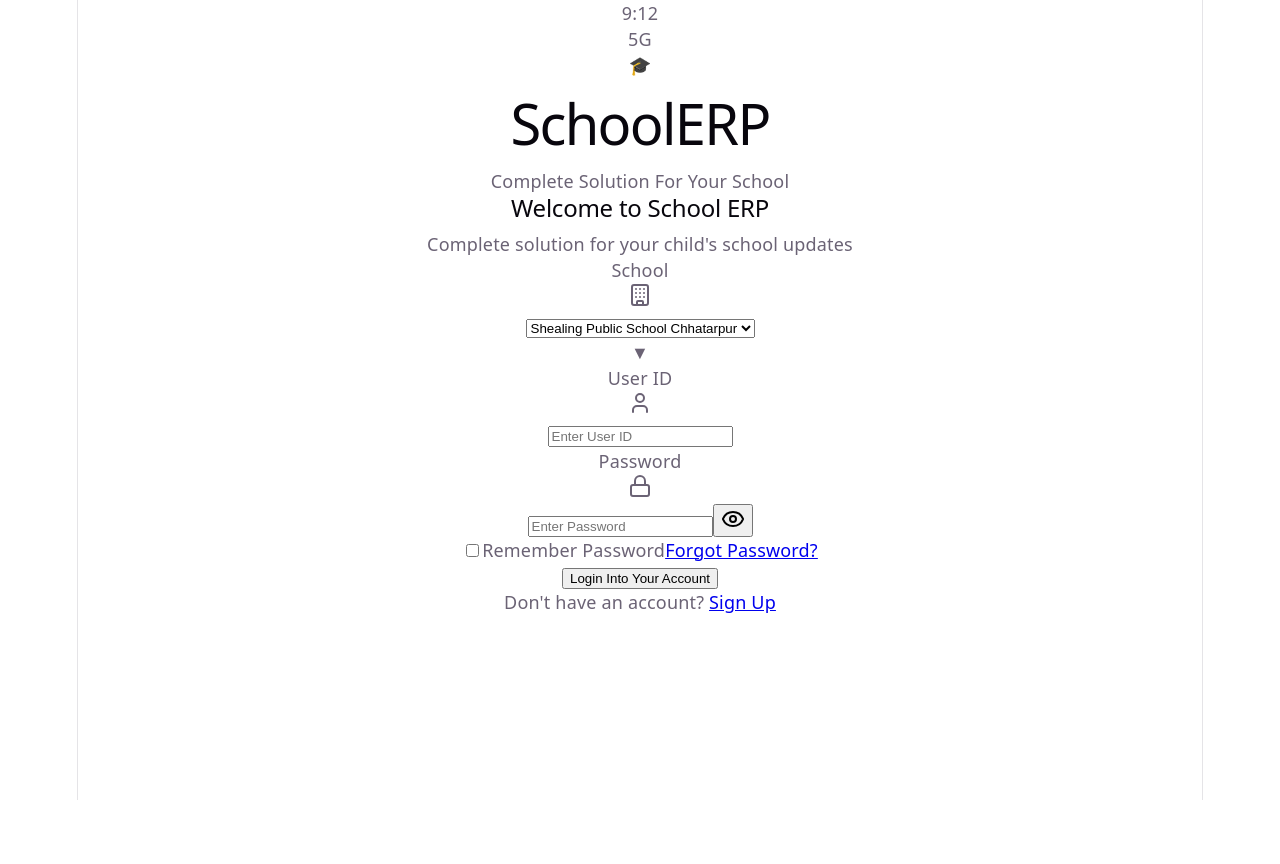
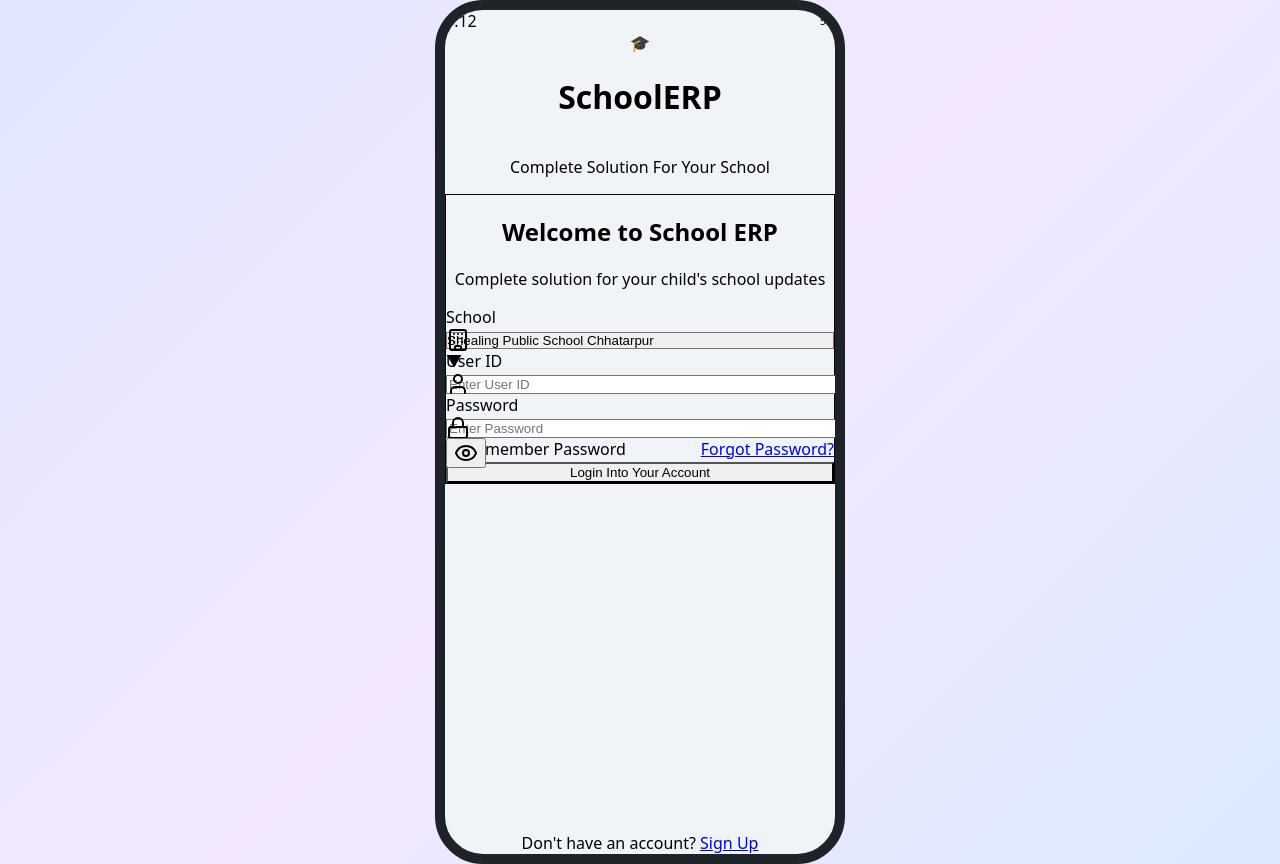
Before and after one commit to Raaz709/SchoolHub-School-Management-Frontend, a React (Vite) app in the folder SchoolHub/: page / in a window 1280 px wide. Before the commit the page ends 800 px from the top, so only its background shows below. Built offline with nearby package versions, Linux system fonts and the light colour scheme.

Commit message:
Fix dark mode color scheme to match light pastel design and document Shadcn UI in README

```diff
--- a/SchoolHub/package.json
+++ b/SchoolHub/package.json
@@ -10,9 +10,11 @@
     "preview": "vite preview"
   },
   "dependencies": {
+    "@tailwindcss/vite": "^4.3.3",
     "lucide-react": "^1.48.0",
     "react": "^19.2.8",
-    "react-dom": "^19.2.8"
+    "react-dom": "^19.2.8",
+    "tailwindcss": "^4.3.3"
   },
   "devDependencies": {
     "@babel/core": "^7.29.7",
--- a/SchoolHub/src/index.css
+++ b/SchoolHub/src/index.css
@@ -1,111 +1,25 @@
+@tailwind base;
+@tailwind components;
+@tailwind utilities;
+
 :root {
-  --text: #6b6375;
-  --text-h: #08060d;
-  --bg: #fff;
-  --border: #e5e4e7;
-  --code-bg: #f4f3ec;
-  --accent: #aa3bff;
-  --accent-bg: rgba(170, 59, 255, 0.1);
-  --accent-border: rgba(170, 59, 255, 0.5);
-  --social-bg: rgba(244, 243, 236, 0.5);
-  --shadow:
-    rgba(0, 0, 0, 0.1) 0 10px 15px -3px, rgba(0, 0, 0, 0.05) 0 4px 6px -2px;
-
-  --sans: system-ui, 'Segoe UI', Roboto, sans-serif;
-  --heading: system-ui, 'Segoe UI', Roboto, sans-serif;
-  --mono: ui-monospace, Consolas, monospace;
-
-  font: 18px/145% var(--sans);
-  letter-spacing: 0.18px;
-  color-scheme: light dark;
-  color: var(--text);
-  background: var(--bg);
-  font-synthesis: none;
-  text-rendering: optimizeLegibility;
-  -webkit-font-smoothing: antialiased;
-  -moz-osx-font-smoothing: grayscale;
-
-  @media (max-width: 1024px) {
-    font-size: 16px;
-  }
-}
-
-@media (prefers-color-scheme: dark) {
-  :root {
-    --text: #9ca3af;
-    --text-h: #f3f4f6;
-    --bg: #16171d;
-    --border: #2e303a;
-    --code-bg: #1f2028;
-    --accent: #c084fc;
-    --accent-bg: rgba(192, 132, 252, 0.15);
-    --accent-border: rgba(192, 132, 252, 0.5);
-    --social-bg: rgba(47, 48, 58, 0.5);
-    --shadow:
-      rgba(0, 0, 0, 0.4) 0 10px 15px -3px, rgba(0, 0, 0, 0.25) 0 4px 6px -2px;
-  }
-
-  #social .button-icon {
-    filter: invert(1) brightness(2);
-  }
-}
-
-#root {
-  width: 1126px;
-  max-width: 100%;
-  margin: 0 auto;
-  text-align: center;
-  border-inline: 1px solid var(--border);
-  min-height: 100svh;
-  display: flex;
-  flex-direction: column;
-  box-sizing: border-box;
+  color-scheme: light;
+  background-color: #e2e8f0;
 }
 
 body {
   margin: 0;
+  padding: 0;
+  font-family: system-ui, -apple-system, BlinkMacSystemFont, 'Segoe UI', Roboto, Oxygen, Ubuntu, Cantarell, sans-serif;
+  background: linear-gradient(135deg, #e0e7ff 0%, #f3e8ff 50%, #dbeafe 100%);
+  min-height: 100vh;
 }
 
-h1,
-h2 {
-  font-family: var(--heading);
-  font-weight: 500;
-  color: var(--text-h);
+#root {
+  width: 100%;
+  min-height: 100vh;
+  display: flex;
+  flex-direction: column;
+  align-items: center;
+  justify-content: center;
 }
-
-h1 {
-  font-size: 56px;
-  letter-spacing: -1.68px;
-  margin: 32px 0;
-  @media (max-width: 1024px) {
-    font-size: 36px;
-    margin: 20px 0;
-  }
-}
-h2 {
-  font-size: 24px;
-  line-height: 118%;
-  letter-spacing: -0.24px;
-  margin: 0 0 8px;
-  @media (max-width: 1024px) {
-    font-size: 20px;
-  }
-}
-p {
-  margin: 0;
-}
-
-code,
-.counter {
-  font-family: var(--mono);
-  display: inline-flex;
-  border-radius: 4px;
-  color: var(--text-h);
-}
-
-code {
-  font-size: 15px;
-  line-height: 135%;
-  padding: 4px 8px;
-  background: var(--code-bg);
-}
--- a/SchoolHub/vite.config.ts
+++ b/SchoolHub/vite.config.ts
@@ -1,11 +1,13 @@
 import react, { reactCompilerPreset } from '@vitejs/plugin-react'
 import babel from '@rolldown/plugin-babel'
+import tailwindcss from '@tailwindcss/vite'
 import { defineConfig } from 'vite'
 
 // https://vite.dev/config/
 export default defineConfig({
   plugins: [
     react(),
+    tailwindcss(),
     babel({ presets: [reactCompilerPreset()] })
   ],
 })
```
Also changed, not shown: 2 other files (tests, documents, lock files or other folders).
